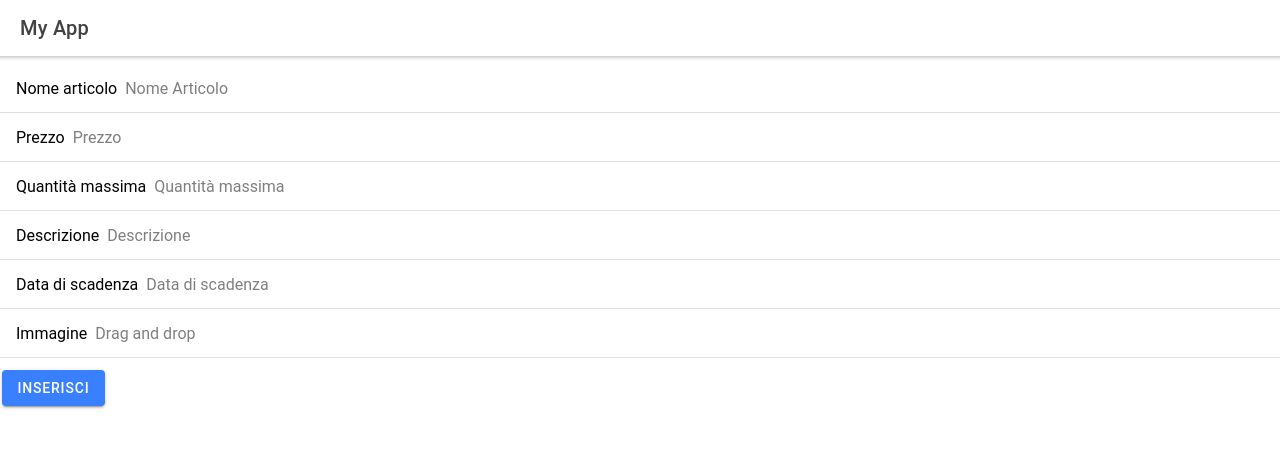
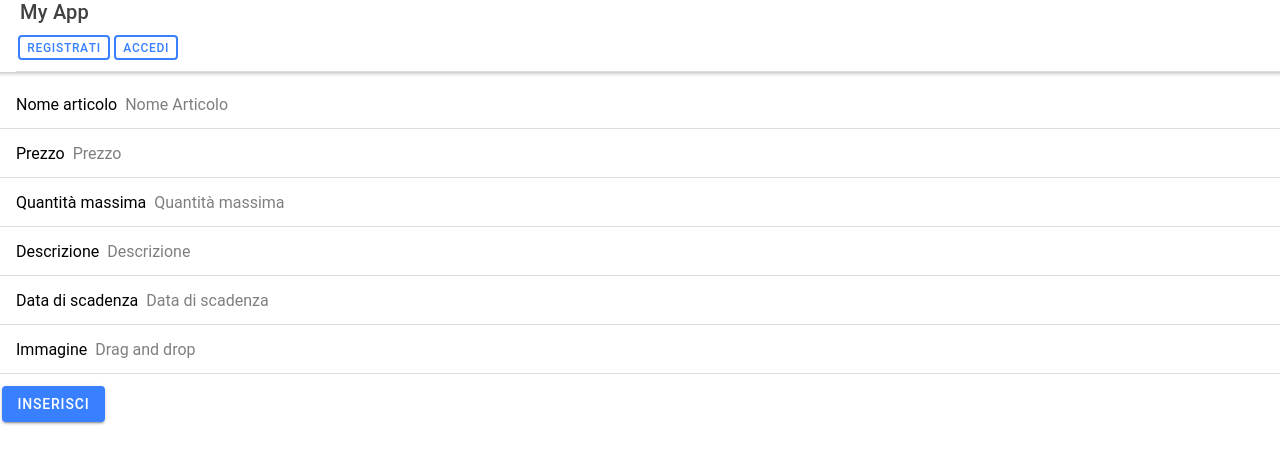
Before and after one commit to dariamaggi/BuyTomorrow, a React (Create React App) app: page /addproduct in a window 1280 px wide. Shown: the top 464 px of the page. Built offline with nearby package versions, Linux system fonts and the light colour scheme.

Commit message:
Add toolbar

```diff
--- a/src/pages/AddProduct.tsx
+++ b/src/pages/AddProduct.tsx
@@ -1,15 +1,13 @@
 import { IonContent, IonHeader, IonPage, IonTitle, IonToolbar, IonList, IonItem, IonLabel, IonInput, IonButton } from '@ionic/react';
 import React from 'react';
-import ExploreContainer from '../components/ExploreContainer';
+import ToolBar from '../components/ToolBar';
 import './Home.css';
 
 const Home: React.FC = () => {
   return (
     <IonPage>
       <IonHeader>
-        <IonToolbar>
-          <IonTitle>My App</IonTitle>
-        </IonToolbar>
+        <ToolBar></ToolBar>
       </IonHeader>
       <IonContent>
         <IonHeader collapse="condense">
--- a/src/pages/Profile.tsx
+++ b/src/pages/Profile.tsx
@@ -2,15 +2,14 @@ import { IonContent, IonHeader, IonPage, IonTitle, IonToolbar, IonLabel, IonCard
 import React from 'react';
 import { pin, wifi, wine, warning, walk } from 'ionicons/icons';
 import ExploreContainer from '../components/ExploreContainer';
+import ToolBar from '../components/ToolBar';
 import './Home.css';
 
 const Home: React.FC = () => {
   return (
     <IonPage>
       <IonHeader>
-        <IonToolbar>
-          <IonTitle>My App</IonTitle>
-        </IonToolbar>
+        <ToolBar></ToolBar>
       </IonHeader>
       <IonContent>
         <IonHeader collapse="condense">
```
